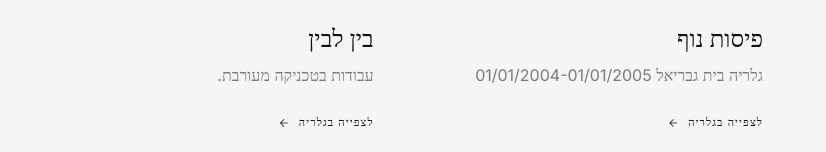
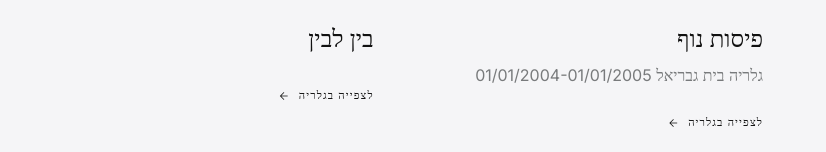
Before and after one commit to dekel22/lea-atir-gallery, a React (Vite) app: page /galleries in a window 1280 px wide. Shown: the part 4589-4741 px from the top of the page, without its empty margins (437-1263 px from the left). Built offline with nearby package versions, Linux system fonts and the light colour scheme; grey boxes are pictures that could not be loaded; a web font is replaced by a local one.

Commit message:
Update galleries.js

```diff
--- a/src/data/galleries.js
+++ b/src/data/galleries.js
@@ -2617,7 +2617,8 @@ export const galleries = [
   {
     "id": "between-between",
     "title": "בין לבין",
-    "description": "עבודות בטכניקה מעורבת.",
+    "description": "",
+    "longDescription": "\"בין לבין\" הוא מרחב של אי-ודאות, פתוח, מקום של אפשרויות. לרוב זהו מצב של סיום אמירה, תוכן כלשהו או סיכום עבודה בתערוכה. מצב ביניים לאחר סיום של פרק אחד ומעבר לפרק אחר. \n\nזה לא מצב של חוסר עשייה - זהו מצב פעיל של חשיבה, חיפוש והקשבה. בעצם השהייה במצב הזה יש הנאה משחררת. שום עבודה היא לא לחינם; \"בין לבין\" הוא תמיד מלא בתוכן. \n\nהפעם יצאתי מתוך סקיצות מהירות קטנות שאני רושמת כל הזמן כמהלך שגרתי. מתוך בלוקים קטנים של רישום בדרך: את עצמי במראה, את מיקי קורא עיתון (תנוחה פופולרית מאוד), ולפעמים חלק נוף שאני משלימה על-פי הזיכרון. לעיתים רישום שרשמתי אני מעבדת מספר פעמים, יוצרת ממנו וריאציה או אלתור, כמו במוזיקה על-פי תבנית.",
     "coverImage": "/galleries/בין לבין/בין לבין8.jpg",
     "images": [
       {
```
